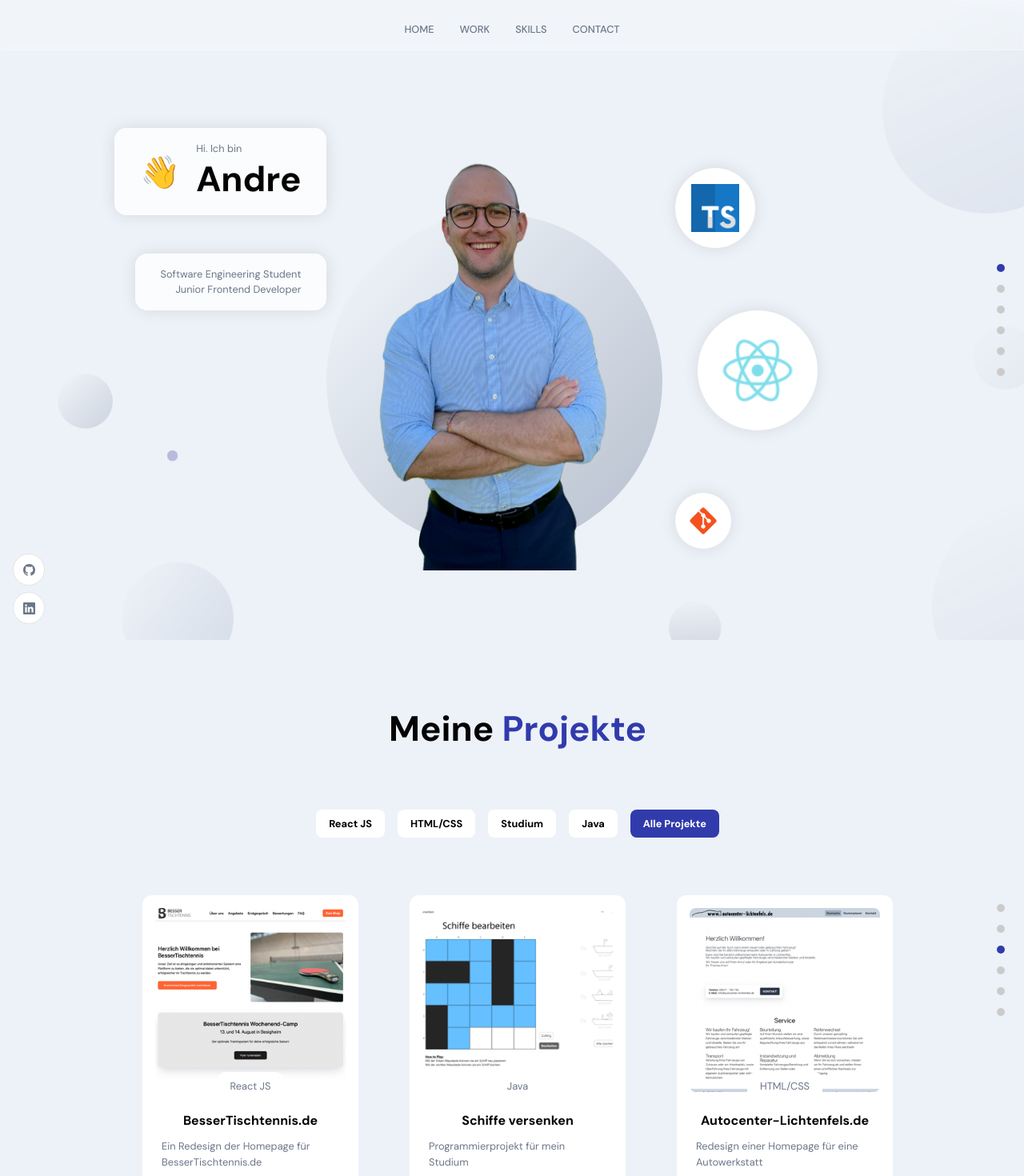
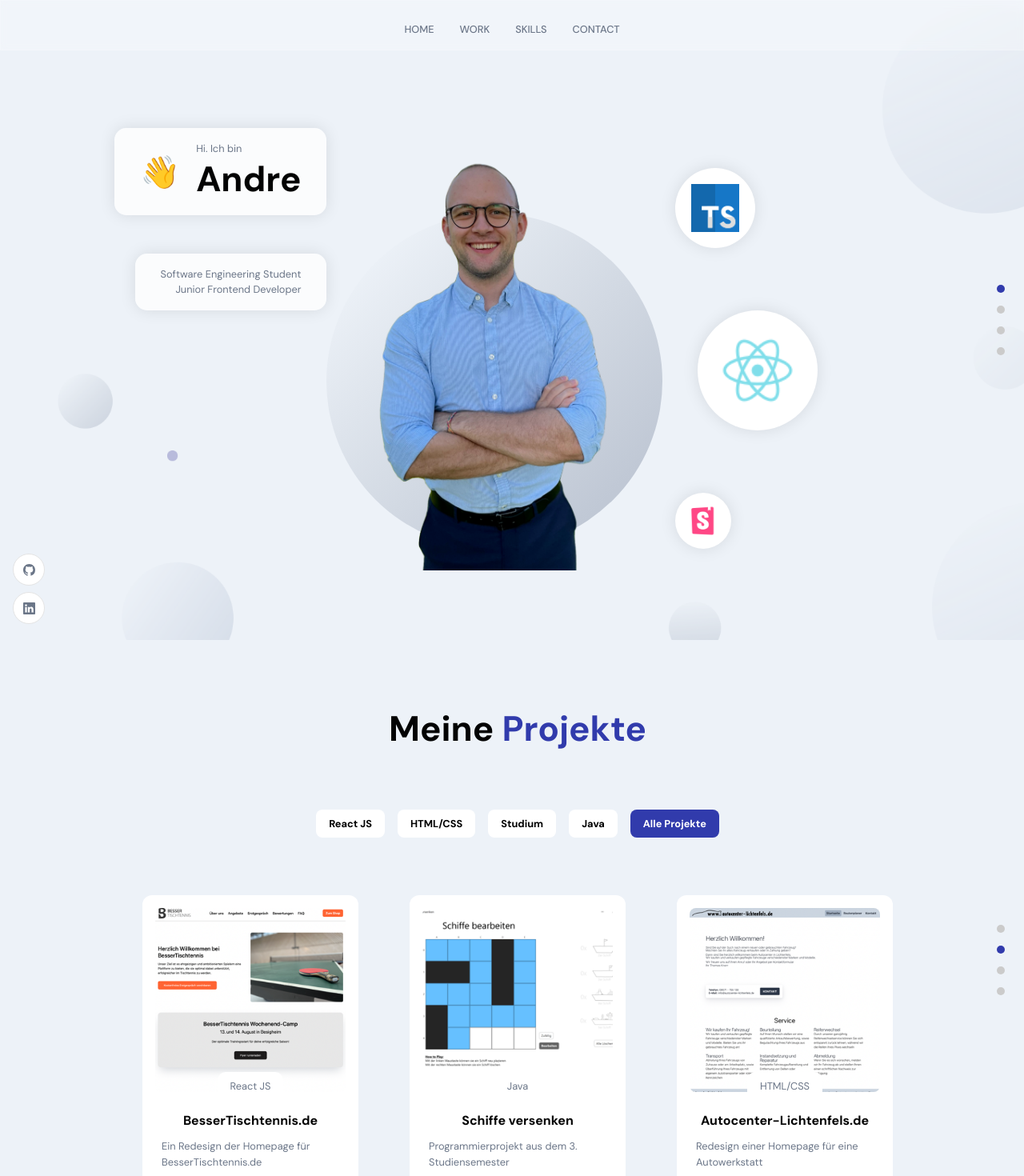
Before and after one commit to ExziiL/Portfolio, a React (Vite) app: page / in a window 1280 px wide. Shown: the top 1470 px of the page at 80% size. Built offline with nearby package versions, Linux system fonts and the light colour scheme.

Commit message:
worked on other things

```diff
--- a/src/App.scss
+++ b/src/App.scss
@@ -111,6 +111,7 @@
     background-color: var(--white-color);
     margin: 0.25rem 0;
     border: 1px solid var(--lightGray-color);
+    cursor: pointer;
 
     display: flex;
     justify-content: center;
--- a/src/App.tsx
+++ b/src/App.tsx
@@ -13,7 +13,7 @@ const App = () => {
 			{/* <About /> */}
 			<Work />
 			<Skills />
-			<Testimonial />
+			{/* <Testimonial /> */}
 			<Footer />
 		</div>
 	);
--- a/src/components/NavigationDots.tsx
+++ b/src/components/NavigationDots.tsx
@@ -1,7 +1,8 @@
 import React from 'react';
 
 export const NavigationDots = ({ active }: any) => {
-	const links = ['home', 'about', 'work', 'skills', 'testimonials', 'contact'];
+	// const links = ['home', 'work', 'skills', 'testimonials', 'contact'];
+	const links = ['home', 'work', 'skills', 'contact'];
 	return (
 		<div className="app__navigation">
 			{links.map((item, index) => (
--- a/src/components/SocialMedia.tsx
+++ b/src/components/SocialMedia.tsx
@@ -3,15 +3,25 @@ import { AiFillGithub } from 'react-icons/ai';
 import { BsGithub, BsLinkedin } from 'react-icons/bs';
 
 export const SocialMedia = (style: any) => {
+	const openInNewTab = (url: string): void => {
+		const newWindow = window.open(url, '_blank', 'noopener,noreferrer');
+		if (newWindow) newWindow.opener = null;
+	};
+
+	const onClickUrl =
+		(url: string): (() => void) =>
+		() =>
+			openInNewTab(url);
+
 	return (
 		<div
 			className="app__social"
 			style={style}
 		>
-			<div>
+			<div onClick={onClickUrl('https://github.com/ExziiL')}>
 				<BsGithub />
 			</div>
-			<div>
+			<div onClick={onClickUrl('https://www.linkedin.com/in/andre-derjagin-94b0271a6/')}>
 				<BsLinkedin />
 			</div>
 		</div>
--- a/src/container/Footer/Footer.tsx
+++ b/src/container/Footer/Footer.tsx
@@ -42,13 +42,13 @@ const Footer = () => {
 					/>
 					<a href="mailto:derjagin.andre@gmail.com">derjagin.andre@gmail.com</a>
 				</div>
-				<div className="app__footer-card">
+				{/* <div className="app__footer-card">
 					<img
 						src={images.mobile}
 						alt="mobile"
 					/>
 					<a href="tel:+01743461407">+0174 3461407</a>
-				</div>
+				</div> */}
 			</div>
 
 			{/* {!isFormSubmitted ? (
--- a/src/container/Header/Header.tsx
+++ b/src/container/Header/Header.tsx
@@ -62,7 +62,7 @@ const Header = () => {
 				whileInView={scaleVariants.whileInView}
 				className="app__header-circles"
 			>
-				{[images.typescript, images.react, images.git].map((circle, index) => (
+				{[images.typescript, images.react, images.storybook].map((circle, index) => (
 					<div
 						className="circle-cmp app__flex"
 						key={`circle-${index}`}
--- a/src/container/Testimonial/Testimonial.scss
+++ b/src/container/Testimonial/Testimonial.scss
@@ -2,6 +2,9 @@
   flex: 1;
   width: 100%;
   flex-direction: column;
+}
+.app__testimonial-header {
+  margin: 4rem;
 }
 
 .app__testimonial-item {
--- a/src/container/Testimonial/Testimonial.tsx
+++ b/src/container/Testimonial/Testimonial.tsx
@@ -38,6 +38,8 @@ const Testimonial = () => {
 	const test = testimonials[currentIndex];
 	return (
 		<>
+			<h2 className="app__testimonial-header head-text">Kundenrezensionen</h2>
+
 			{testimonials.length && (
 				<>
 					<div className="app__testimonial-item app__flex">
--- a/src/container/Work/Work.tsx
+++ b/src/container/Work/Work.tsx
@@ -29,7 +29,7 @@ const Work = () => {
 			projectLink: 'https://github.com/ExziiL/Programmierpraktikum',
 			codeLink: 'https://github.com/ExziiL/Programmierpraktikum',
 			title: 'Schiffe versenken',
-			description: 'Programmierprojekt für mein Studium',
+			description: 'Programmierprojekt aus dem 3. Studiensemester',
 			tags: ['Java', 'Studium', 'Alle Projekte'],
 		},
 		{
```
